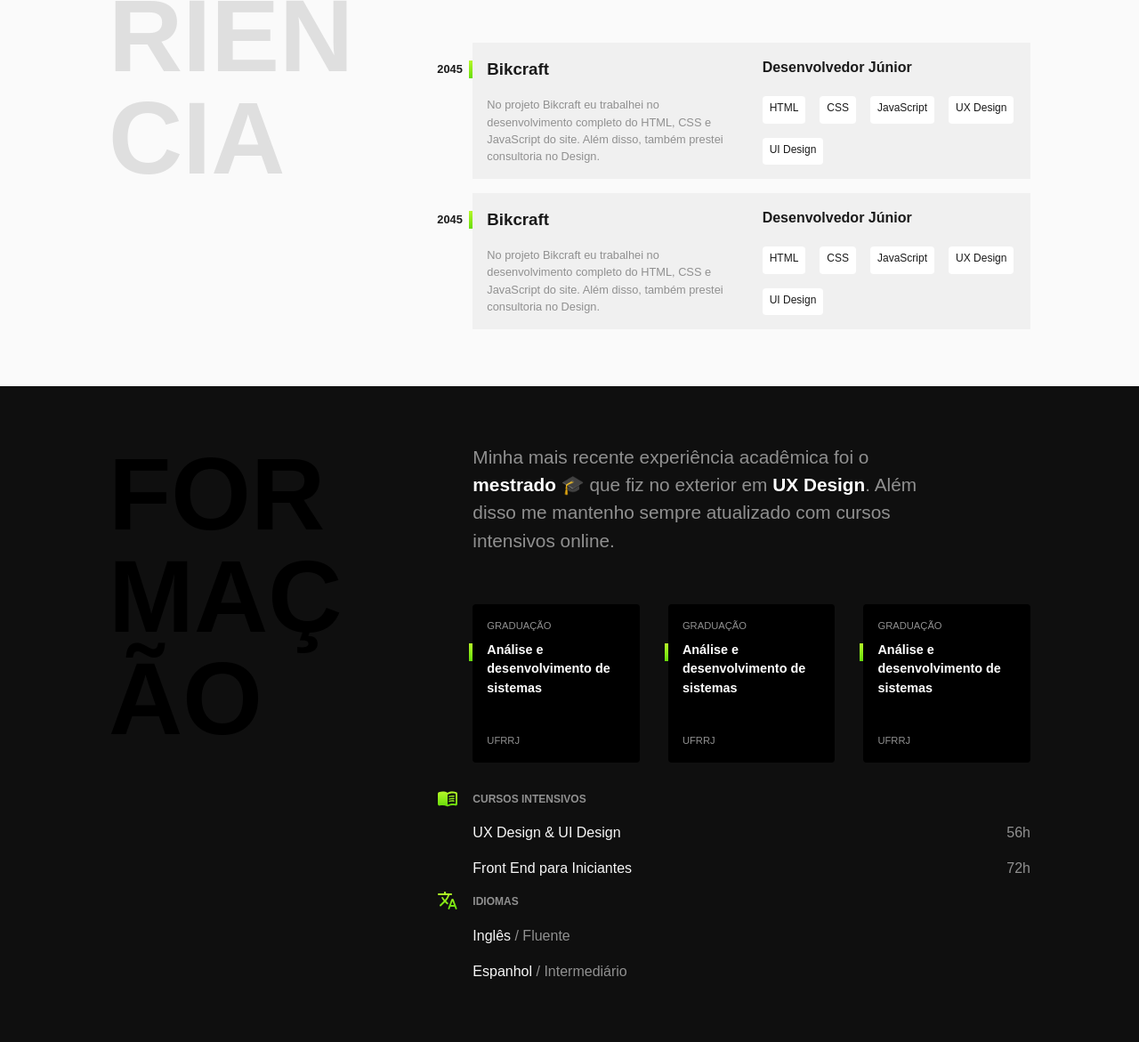
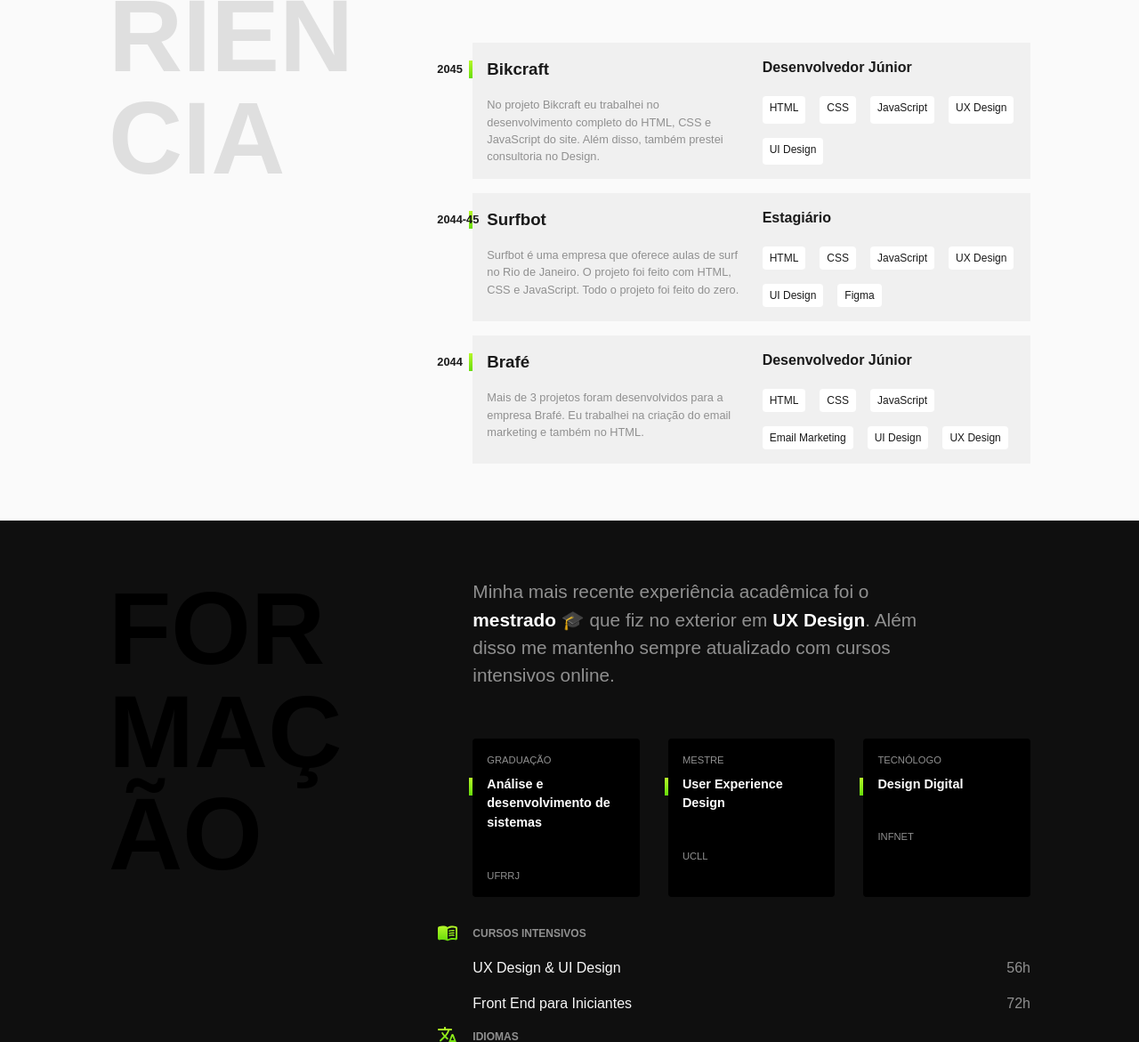
Before and after one commit to allanld29/projeto-lobo-portfolio-origamid, a plain HTML site: page index.html in a window 1280 px wide. Shown: the part 847-2018 px from the top of the page at 89% size. Drawn offline with nearby package versions, Linux system fonts and the light colour scheme; files whose address does not match are found by name.

Commit message:
Update some items
Update "education" items
Update "experience" items
Add new "experience" item

```diff
--- a/index.html
+++ b/index.html
@@ -68,16 +68,34 @@
 
                 <!-- EXPERIENCE ITEM -->
                 <article class="detail-aside">
-                    <span>2045</span>
-                    <h3>Bikcraft</h3>
-                    <h4>Desenvolvedor Júnior</h4>
-                    <p>No projeto Bikcraft eu trabalhei no desenvolvimento completo do HTML, CSS e JavaScript do site. Além disso, também prestei consultoria no Design.</p>
+                    <span>2044-45</span>
+                    <h3>Surfbot</h3>
+                    <h4>Estagiário</h4>
+                    <p>Surfbot é uma empresa que oferece aulas de surf no Rio de Janeiro. O projeto foi feito com HTML, CSS e JavaScript. Todo o projeto foi feito do zero.</p>
                     <ul>
                         <li>HTML</li>
                         <li>CSS</li>
                         <li>JavaScript</li>
                         <li>UX Design</li>
                         <li>UI Design</li>
+                        <li>Figma</li>
+                    </ul>
+                </article>
+                <!-- END EXPERIENCE ITEM -->
+
+                <!-- EXPERIENCE ITEM -->
+                <article class="detail-aside">
+                    <span>2044</span>
+                    <h3>Brafé</h3>
+                    <h4>Desenvolvedor Júnior</h4>
+                    <p>Mais de 3 projetos foram desenvolvidos para a empresa Brafé. Eu trabalhei na criação do email marketing e também no HTML.</p>
+                    <ul>
+                        <li>HTML</li>
+                        <li>CSS</li>
+                        <li>JavaScript</li>
+                        <li>Email Marketing</li>
+                        <li>UI Design</li>
+                        <li>UX Design</li>
                     </ul>
                 </article>
                 <!-- END EXPERIENCE ITEM -->
@@ -107,14 +125,14 @@
                             <h4>UFRRJ</h4>
                         </li>
                         <li class="detail-aside">
-                            <h4>GRADUAÇÃO</h4>
-                            <h3>Análise e desenvolvimento de sistemas</h3>
-                            <h4>UFRRJ</h4>
+                            <h4>MESTRE</h4>
+                            <h3>User Experience Design</h3>
+                            <h4>UCLL</h4>
                         </li>
                         <li class="detail-aside">
-                            <h4>GRADUAÇÃO</h4>
-                            <h3>Análise e desenvolvimento de sistemas</h3>
-                            <h4>UFRRJ</h4>
+                            <h4>TECNÓLOGO</h4>
+                            <h3>Design Digital</h3>
+                            <h4>INFNET</h4>
                         </li>
                     </ul>
                     <!-- END EDUCATION ITEMS -->
```
